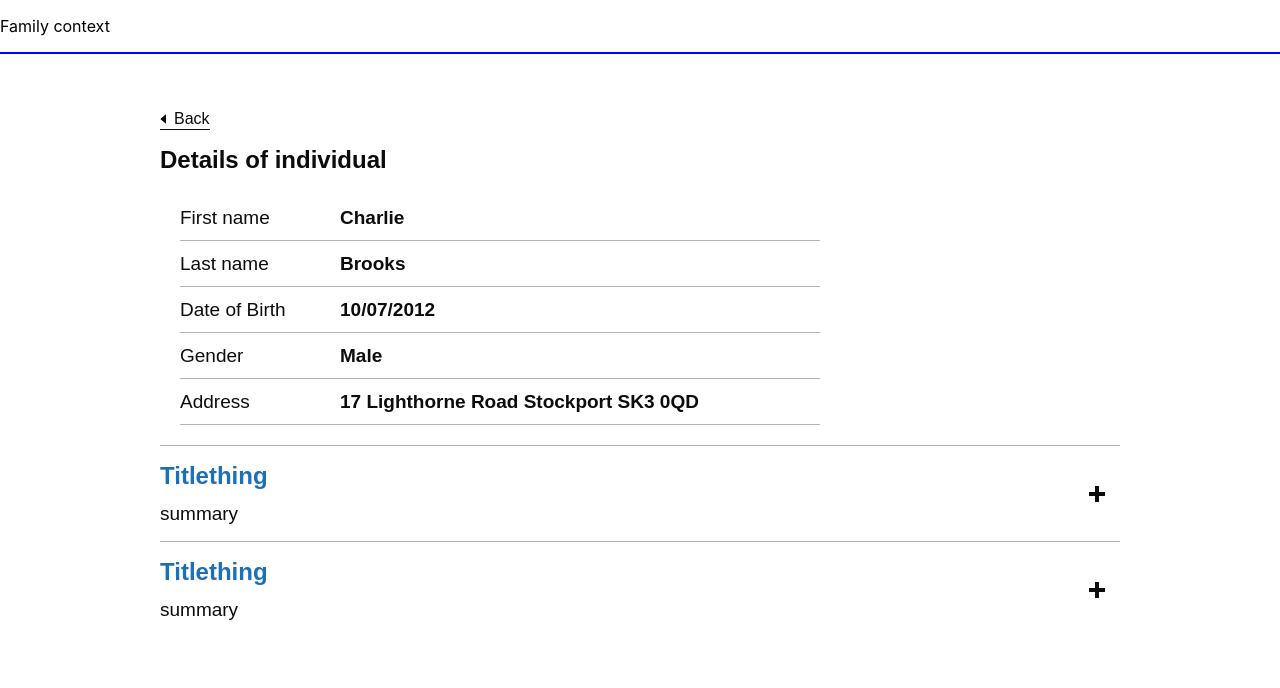
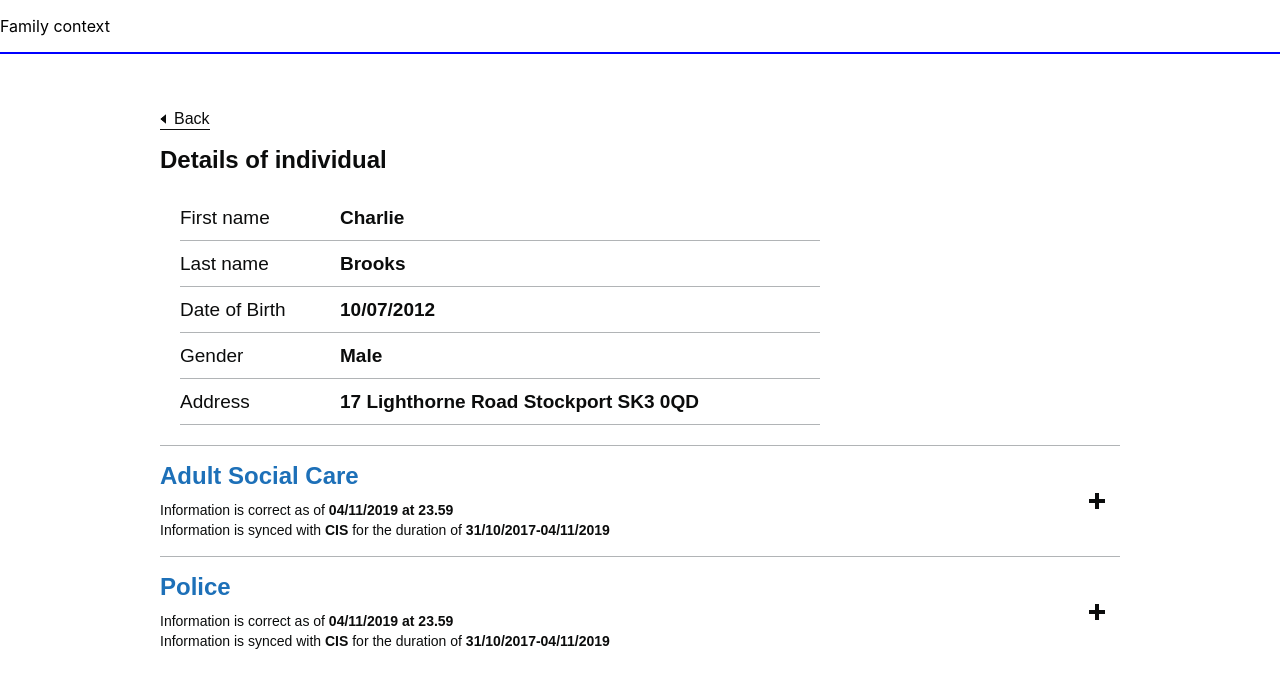
Before and after one commit to CSCDP/Family-Context-PrivateBeta, a React (Create React App) app: page / in a window 1280 px wide. Shown: the top 688 px of the page. Built offline with nearby package versions, Linux system fonts and the light colour scheme; a web font is replaced by a local one.

Commit message:
Add service involvement summary

```diff
--- a/src/components/Accordion.tsx
+++ b/src/components/Accordion.tsx
@@ -5,14 +5,16 @@ import TableBody from './TableBody';
 import TitleValuePair from './TitleValuePair';
 import AccordionHeader from './AccordionHeader';
 import AccordionSummary from './AccordionSummary';
+import ServiceInvolvementDetailsSummary from '../models/ServiceInvolvementDetailsSummary';
 
-const Accordion: React.FC<{ title: string, summary: string, personDetails: PersonDetails }> = (props: { title: string, summary: string, personDetails: PersonDetails }) => {
+const Accordion: React.FC<{ title: string, serviceInvolvement: ServiceInvolvementDetailsSummary, personDetails: PersonDetails }> = (props: { title: string, serviceInvolvement: ServiceInvolvementDetailsSummary, personDetails: PersonDetails }) => {
 
   return (
     <div className="govuk-accordion__section">
       <div className="govuk-accordion__section-header">
         <AccordionHeader title={props.title} />
-        <AccordionSummary summary={props.summary} />
+
+        <AccordionSummary serviceInvolvement={props.serviceInvolvement} />
       </div>
       <div id="accordion-with-summary-sections-content-1" className="govuk-accordion__section-content" aria-labelledby="accordion-with-summary-sections-heading-1">
         <Table>
--- a/src/components/AccordionHeader.tsx
+++ b/src/components/AccordionHeader.tsx
@@ -1,6 +1,7 @@
 import React from 'react';
 
 const AccordionHeader: React.FC<{ title: string }> = (props: { title: string }) => {
+
     return (
         <h2 className="govuk-accordion__section-heading">
             <button type="button" id="accordion-with-summary-sections-heading-1" aria-controls="accordion-with-summary-sections-content-1" className="govuk-accordion__section-button" aria-describedby="accordion-with-summary-sections-summary-1" aria-expanded="false">
--- a/src/components/AccordionSummary.tsx
+++ b/src/components/AccordionSummary.tsx
@@ -1,10 +1,11 @@
 import React from 'react';
-import AccordionHeader from './AccordionHeader';
+import ServiceInvolvementDetailsSummary from '../models/ServiceInvolvementDetailsSummary';
 
-const AccordionSummary: React.FC<{ summary: string }> = (props: { summary: string }) => {
+const AccordionSummary: React.FC<{ serviceInvolvement: ServiceInvolvementDetailsSummary,}> = (props: { serviceInvolvement: ServiceInvolvementDetailsSummary, }) => {
     return (
         <div className="govuk-accordion__section-summary govuk-body" id="accordion-with-summary-sections-summary-1">
-            {props.summary}
+            <p className="govuk-body govuk-!-font-size-14 govuk-!-margin-0">Information is correct as of <b>{props.serviceInvolvement.correctAsOf}</b></p>
+            <p className="govuk-body govuk-!-font-size-14 govuk-!-margin-0">Information is synced with <b>{props.serviceInvolvement.syncedWith}</b> for the duration of <b>{props.serviceInvolvement.syncedDuraction}</b></p>
         </div>
     )
 }
--- /dev/null
+++ b/src/models/ServiceInvolvementDetailsSummary.tsx
@@ -0,0 +1,7 @@
+interface ServiceInvolvementDetailsSummary {
+    correctAsOf: string,
+    syncedWith: string,
+    syncedDuraction: string
+}
+
+export default ServiceInvolvementDetailsSummary;
--- a/src/pages/IndividualPage.tsx
+++ b/src/pages/IndividualPage.tsx
@@ -1,20 +1,22 @@
 import React from 'react';
 import BasicDetails from '../components/BasicDetails';
 import PersonDetails from '../models/PersonDetails';
+import ServiceInvolvementDetailsSummary from '../models/ServiceInvolvementDetailsSummary';
 import SmallAccordion from '../components/Accordion';
 
 const IndividualPage: React.SFC = () => {
   let person: PersonDetails = { address: "17 Lighthorne Road \n Stockport \n SK3 0QD", dateOfBirth: "10/07/2012", ethnicity: "Jedi", firstName: "Charlie", gender: "Male", id: 10, lastName: "Brooks" }
-  var string = "{scope: document.getElementById(\"accordion-with-summary-sections\")}"
+  let serviceInvolvementDetails: ServiceInvolvementDetailsSummary = { syncedDuraction: "31/10/2017-04/11/2019", syncedWith: "CIS", correctAsOf: "04/11/2019 at 23.59"}
+  var accordionCommand = "{scope: document.getElementById(\"accordion-with-summary-sections\")}"
   return (
     <div className="IndividualPage">
       <a href="#" className="govuk-back-link">Back</a>
       <BasicDetails personDetails={person}></BasicDetails>
       <div className="govuk-accordion js-enabled" data-module="govuk-accordion" id="accordion-with-summary-sections">
-        <SmallAccordion title="Titlething" summary="summary" personDetails={person}></SmallAccordion>
-        <SmallAccordion title="Titlething" summary="summary" personDetails={person}></SmallAccordion>
+        <SmallAccordion title="Adult Social Care" serviceInvolvement={serviceInvolvementDetails} personDetails={person}></SmallAccordion>
+        <SmallAccordion title="Police" serviceInvolvement={serviceInvolvementDetails} personDetails={person}></SmallAccordion>
       </div>
-      <script>window.GOVUKFrontend.initAll({string})</script>
+      <script>window.GOVUKFrontend.initAll({accordionCommand})</script>
     </div>
   );
 }
```
